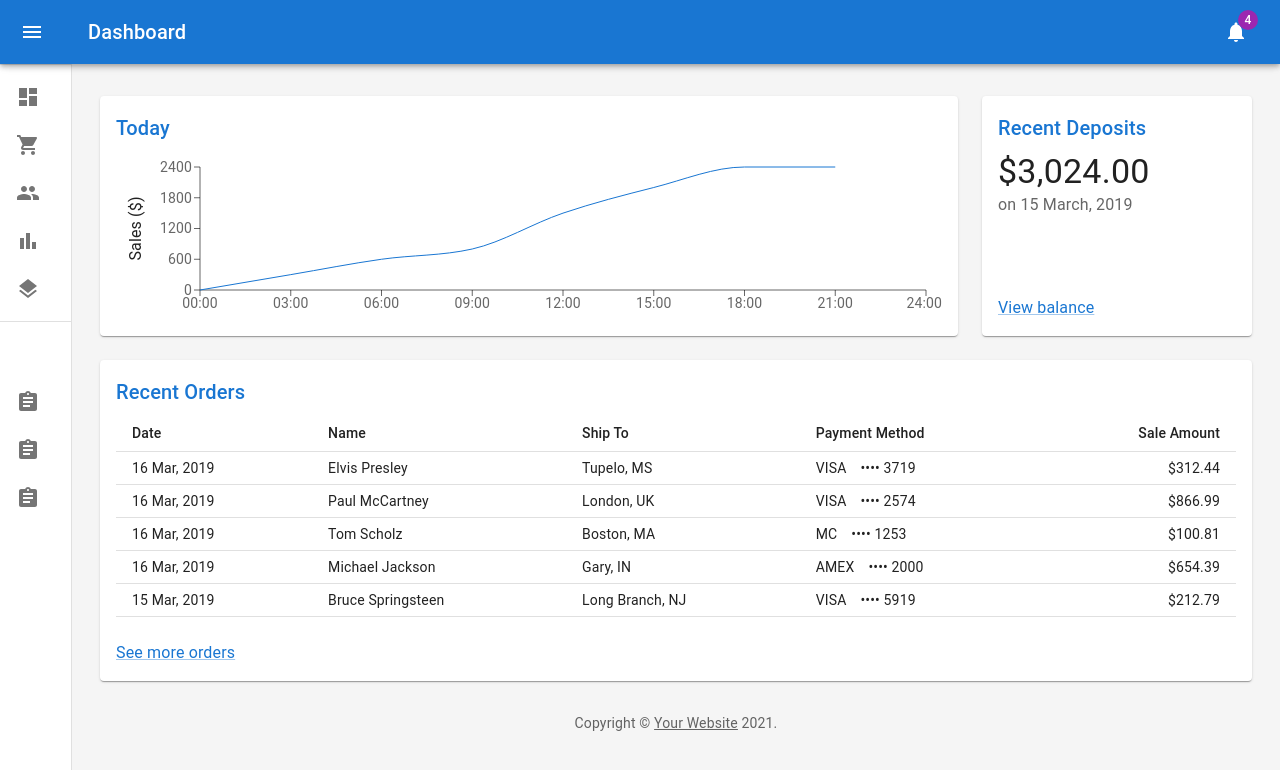
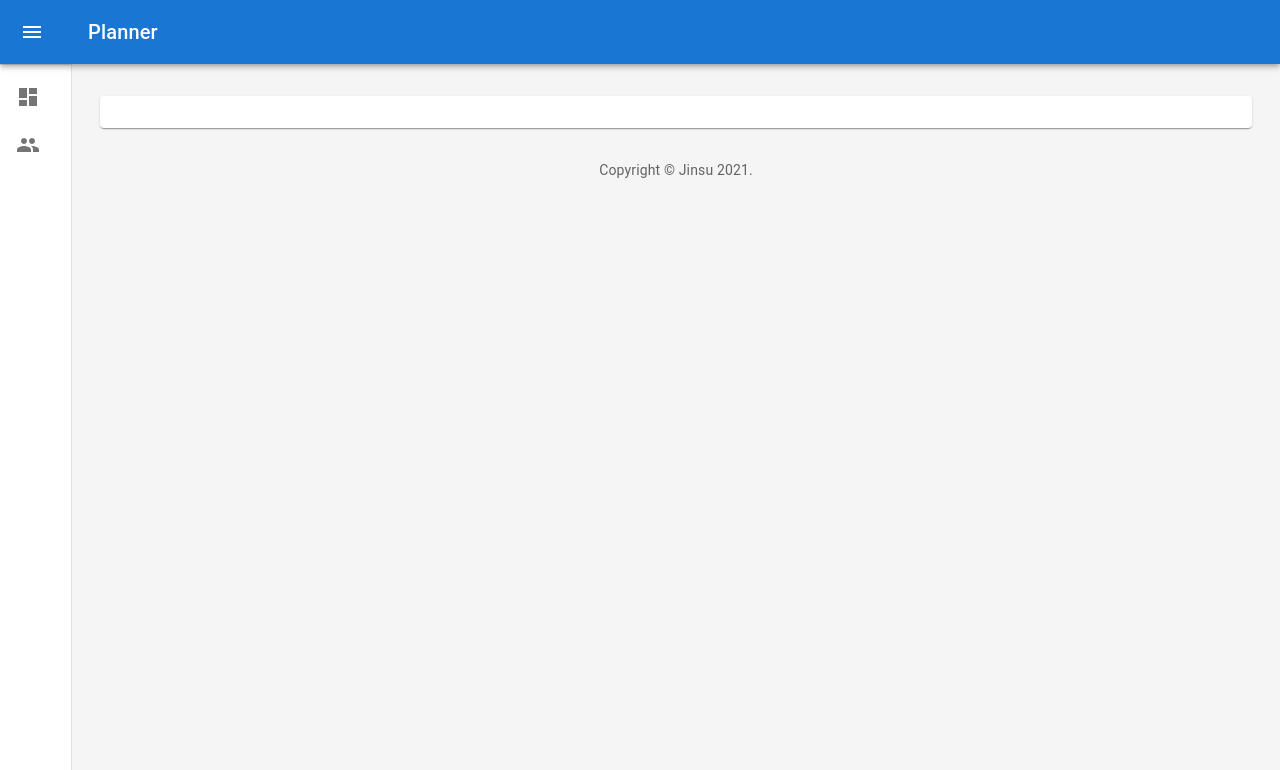
Before and after one commit to kjsu/calendar, a React app: page / in a window 1280 px wide. Both pictures are taken after a click on the button 211 px from the left and 32 px from the top of the page. Shown: the top 770 px of the page. Built offline with nearby package versions, Linux system fonts and the light colour scheme; the HTML template or start-up script is replaced by a standard one.

Commit message:
add planner component

```diff
--- /dev/null
+++ b/src/views/components/Planner.tsx
@@ -0,0 +1,170 @@
+import * as React from 'react';
+import { styled, createTheme, ThemeProvider } from '@mui/material/styles';
+import CssBaseline from '@mui/material/CssBaseline';
+import MuiDrawer from '@mui/material/Drawer';
+import Box from '@mui/material/Box';
+import MuiAppBar, { AppBarProps as MuiAppBarProps } from '@mui/material/AppBar';
+import Toolbar from '@mui/material/Toolbar';
+import List from '@mui/material/List';
+import Typography from '@mui/material/Typography';
+import Divider from '@mui/material/Divider';
+import IconButton from '@mui/material/IconButton';
+import Container from '@mui/material/Container';
+import Grid from '@mui/material/Grid';
+import Paper from '@mui/material/Paper';
+import MenuIcon from '@mui/icons-material/Menu';
+import ChevronLeftIcon from '@mui/icons-material/ChevronLeft';
+import { plannerItems } from './listPlannerItems';
+import Orders from './Orders';
+
+function Copyright(props: any) {
+	return (
+		<Typography variant="body2" color="text.secondary" align="center" {...props}>
+			{'Copyright © Jinsu '}
+			{new Date().getFullYear()}
+			{'.'}
+		</Typography>
+	);
+}
+
+const drawerWidth: number = 240;
+
+interface AppBarProps extends MuiAppBarProps {
+	open?: boolean;
+}
+
+const AppBar = styled(MuiAppBar, {
+	shouldForwardProp: (prop) => prop !== 'open',
+})<AppBarProps>(({ theme, open }) => ({
+	zIndex: theme.zIndex.drawer + 1,
+	transition: theme.transitions.create(['width', 'margin'], {
+		easing: theme.transitions.easing.sharp,
+		duration: theme.transitions.duration.leavingScreen,
+	}),
+	...(open && {
+		marginLeft: drawerWidth,
+		width: `calc(100% - ${drawerWidth}px)`,
+		transition: theme.transitions.create(['width', 'margin'], {
+			easing: theme.transitions.easing.sharp,
+			duration: theme.transitions.duration.enteringScreen,
+		}),
+	}),
+}));
+
+const Drawer = styled(MuiDrawer, { shouldForwardProp: (prop) => prop !== 'open' })(
+	({ theme, open }) => ({
+		'& .MuiDrawer-paper': {
+			position: 'relative',
+			whiteSpace: 'nowrap',
+			width: drawerWidth,
+			transition: theme.transitions.create('width', {
+				easing: theme.transitions.easing.sharp,
+				duration: theme.transitions.duration.enteringScreen,
+			}),
+			boxSizing: 'border-box',
+			...(!open && {
+				overflowX: 'hidden',
+				transition: theme.transitions.create('width', {
+					easing: theme.transitions.easing.sharp,
+					duration: theme.transitions.duration.leavingScreen,
+				}),
+				width: theme.spacing(7),
+				[theme.breakpoints.up('sm')]: {
+					width: theme.spacing(9),
+				},
+			}),
+		},
+	}),
+);
+
+const mdTheme = createTheme();
+
+function DashboardContent() {
+	const [open, setOpen] = React.useState(true);
+	const toggleDrawer = () => {
+		setOpen(!open);
+	};
+
+	return (
+		<ThemeProvider theme={mdTheme}>
+			<Box sx={{ display: 'flex' }}>
+				<CssBaseline />
+				<AppBar position="absolute" open={open}>
+					<Toolbar
+						sx={{
+							pr: '24px', // keep right padding when drawer closed
+						}}
+					>
+						<IconButton
+							edge="start"
+							color="inherit"
+							aria-label="open drawer"
+							onClick={toggleDrawer}
+							sx={{
+								marginRight: '36px',
+								...(open && { display: 'none' }),
+							}}
+						>
+							<MenuIcon />
+						</IconButton>
+						<Typography
+							component="h1"
+							variant="h6"
+							color="inherit"
+							noWrap
+							sx={{ flexGrow: 1 }}
+						>
+							Planner
+						</Typography>
+					</Toolbar>
+				</AppBar>
+				<Drawer variant="permanent" open={open}>
+					<Toolbar
+						sx={{
+							display: 'flex',
+							alignItems: 'center',
+							justifyContent: 'flex-end',
+							px: [1],
+						}}
+					>
+						<IconButton onClick={toggleDrawer}>
+							<ChevronLeftIcon />
+						</IconButton>
+					</Toolbar>
+					<Divider />
+					<List>{plannerItems}</List>
+				</Drawer>
+				<Box
+					component="main"
+					sx={{
+						backgroundColor: (theme) =>
+							theme.palette.mode === 'light'
+								? theme.palette.grey[100]
+								: theme.palette.grey[900],
+						flexGrow: 1,
+						height: '100vh',
+						overflow: 'auto',
+					}}
+				>
+					<Toolbar />
+					<Container maxWidth="lg" sx={{ mt: 4, mb: 4 }}>
+						<Grid container spacing={3}>
+							{/* Recent Orders */}
+							<Grid item xs={12}>
+								{/* <Paper sx={{ p: 2, display: 'flex', flexDirection: 'column' }}> */}
+								<Paper sx={{ p: 2, display: 'flex', flexDirection: 'column' }}>
+									{/* <Orders /> */}
+								</Paper>
+							</Grid>
+						</Grid>
+						<Copyright sx={{ pt: 4 }} />
+					</Container>
+				</Box>
+			</Box>
+		</ThemeProvider>
+	);
+}
+
+export default function Dashboard() {
+	return <DashboardContent />;
+}
--- a/src/views/components/Router.tsx
+++ b/src/views/components/Router.tsx
@@ -1,19 +1,16 @@
 import React, { Suspense } from 'react'
 import { Route, Switch } from 'react-router-dom'
 import Home from '~/views/pages/Home'
-import Main from '~/views/pages/Main'
 import Dashboard from '~/views/pages/Dashboard'
 
-export const MAIN = '/'
-export const HOME = '/home'
-export const MUI_DASHBOARD = '/dashboard'
+export const HOME = '/'
+export const DASHBOARD = '/dashboard'
 
 const Router: React.FC = () => (
   <Suspense fallback={<></>}>
     <Switch>
-      <Route exact path={MAIN} component={Main} />
       <Route exact path={HOME} component={Home} />
-      <Route exact path={MUI_DASHBOARD} component={Dashboard} />
+      <Route exact path={DASHBOARD} component={Dashboard} />
     </Switch>
   </Suspense>
 )
--- /dev/null
+++ b/src/views/components/listPlannerItems.tsx
@@ -0,0 +1,23 @@
+import * as React from 'react';
+import ListItem from '@mui/material/ListItem';
+import ListItemIcon from '@mui/material/ListItemIcon';
+import ListItemText from '@mui/material/ListItemText';
+import DashboardIcon from '@mui/icons-material/Dashboard';
+import PeopleIcon from '@mui/icons-material/People';
+
+export const plannerItems = (
+	<div>
+		<ListItem button>
+			<ListItemIcon>
+				<DashboardIcon />
+			</ListItemIcon>
+			<ListItemText primary="시간표" />
+		</ListItem>
+		<ListItem button>
+			<ListItemIcon>
+				<PeopleIcon />
+			</ListItemIcon>
+			<ListItemText primary="개인 일정" />
+		</ListItem>
+	</div>
+);
--- a/src/views/pages/Dashboard.tsx
+++ b/src/views/pages/Dashboard.tsx
@@ -1,3 +1,5 @@
+/* material-ui dashboard template  */
+
 import React from 'react'
 import DashboardContent from '~/views/components/Dashboard'
 
--- a/src/views/pages/Home.tsx
+++ b/src/views/pages/Home.tsx
@@ -2,6 +2,7 @@
 import sampleService from '~/services/sampleService' /* recoil sample용 임시 코드, 실제 구현은 action 사용 */
 import { useRecoilState } from 'recoil'
 import { sampleAtom } from '~/recoil/sampleAtom'
+import Planner from '~/views/components/Planner'
 
 const Home: React.FC = () => {
   const [sample, setSample] = useRecoilState(sampleAtom)
@@ -13,7 +14,9 @@
   }, [])
 
   return (
-    <>planner</>
+    <>
+      <Planner></Planner>
+    </>
   )
 }
 
--- a/src/views/pages/Main.tsx
+++ /dev/null
@@ -1,23 +0,0 @@
-import React, { useEffect } from 'react'
-import sampleService from '~/services/sampleService' /* recoil sample용 임시 코드, 실제 구현은 action 사용 */
-import { useRecoilState } from 'recoil'
-import { sampleAtom } from '~/recoil/sampleAtom'
-import Dashboard from '~/views/components/Dashboard'
-
-const Home: React.FC = () => {
-  const [sample, setSample] = useRecoilState(sampleAtom)
-
-  useEffect(() => {
-    // sampleService.sampleRecoilService()
-    // sampleService.sampleGetRecoilService()
-    setSample({ info: 'test' })
-  }, [])
-
-  return (
-    <>
-      <Dashboard></Dashboard>
-    </>
-  )
-}
-
-export default Home
```
